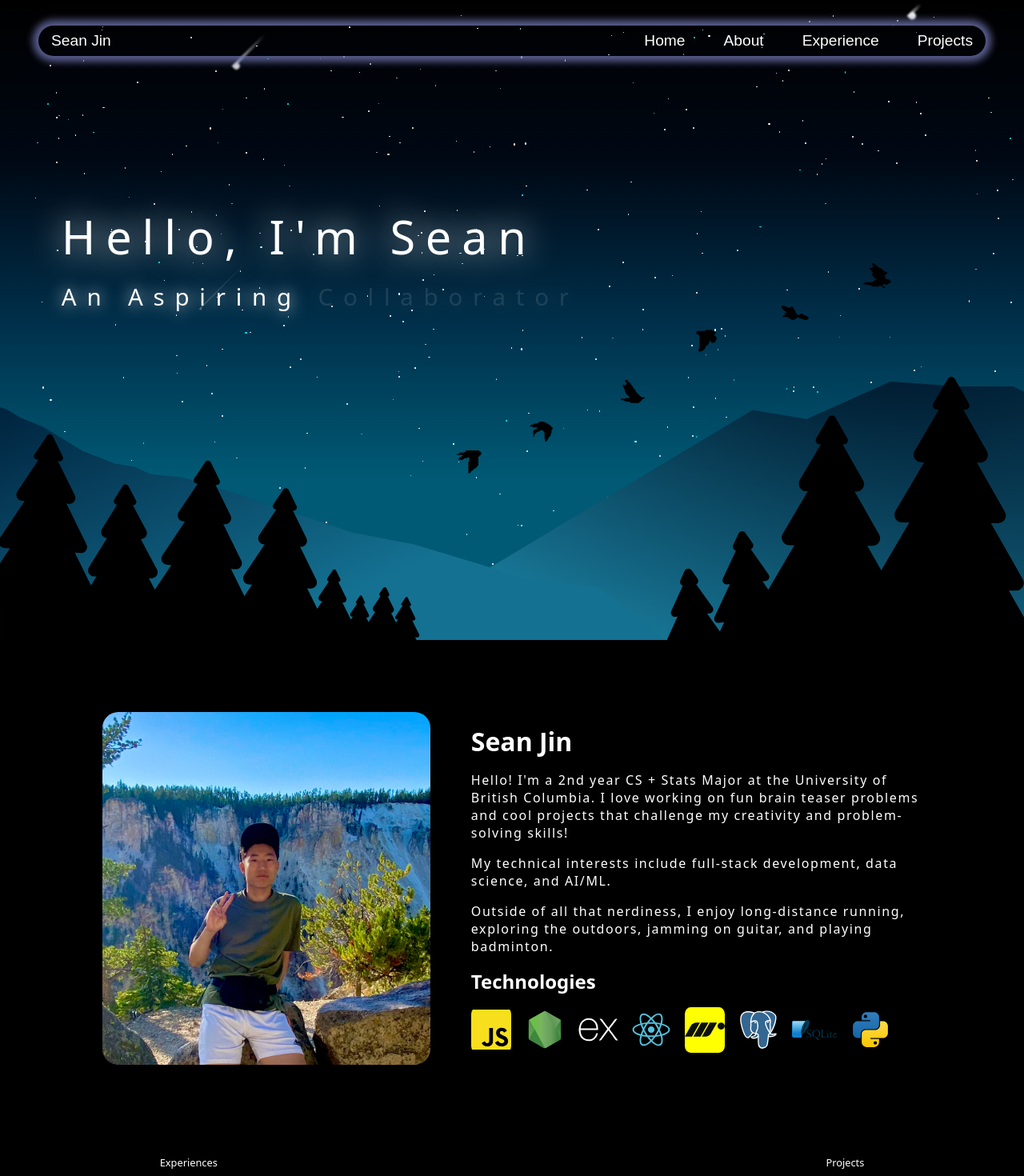
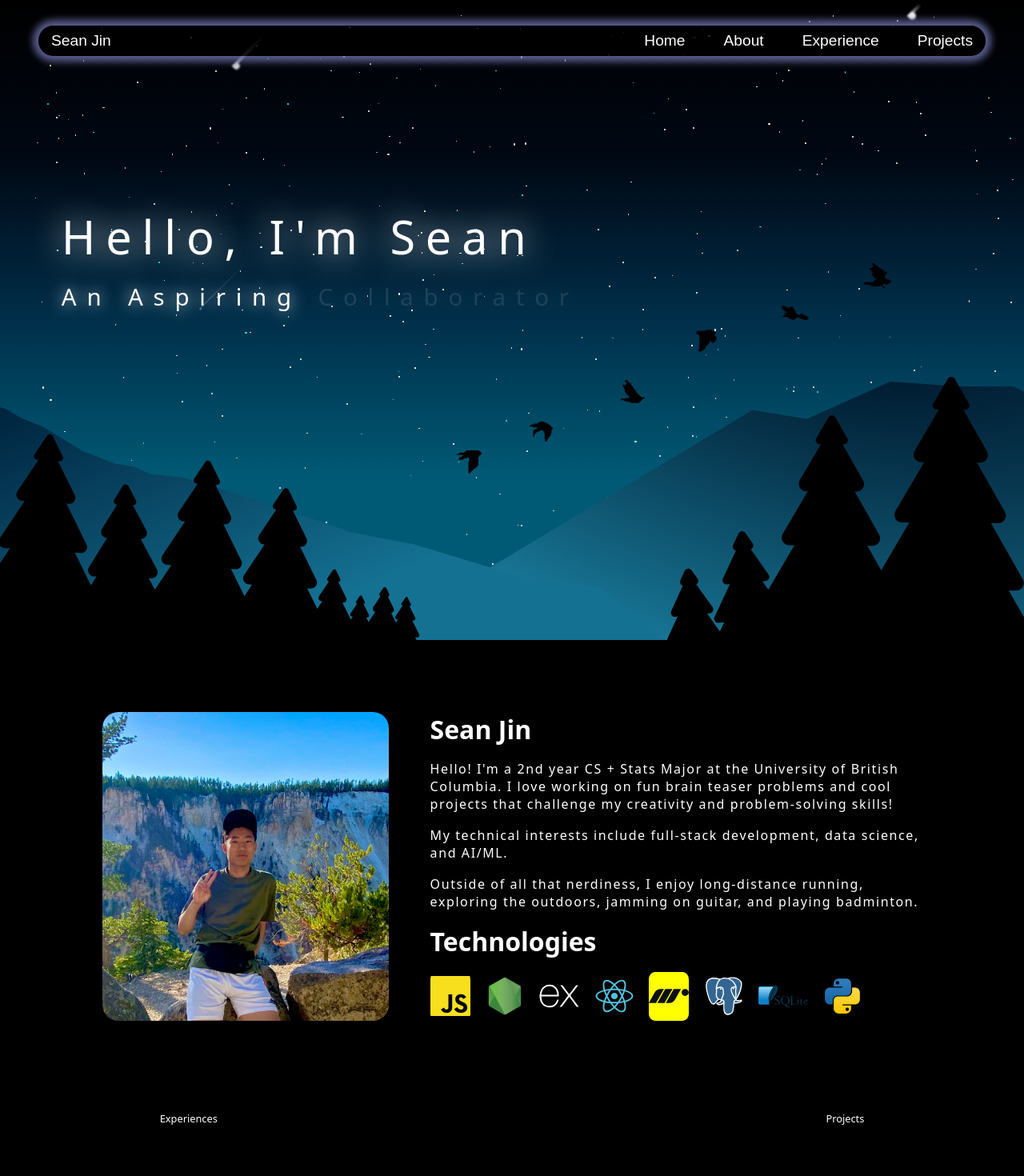
Before and after one commit to seanxjin/Personal-Website, a React (Vite) app in the folder client/: page /#/ in a window 1280 px wide. Shown: the top 1470 px of the page at 80% size. Built offline with nearby package versions, Linux system fonts and the light colour scheme; a web font is replaced by a local one.

Commit message:
Fixed some minor issues

```diff
--- a/client/src/components/About.css
+++ b/client/src/components/About.css
@@ -38,7 +38,7 @@
 #about-content-container {
     display: flex;
     flex-direction: column;
-    justify-content: center;
+    justify-content: space-between;
     gap: 1rem;
 }
 
--- a/client/src/components/About.jsx
+++ b/client/src/components/About.jsx
@@ -23,7 +23,7 @@ export default function About() {
                     alt="Profile Pic"
                     style={{
                         objectFit: "cover",
-                        width: "40%",
+                        width: "35%",
                         height: "auto",
                         borderRadius: "20px"
                     }}
@@ -70,12 +70,12 @@ export default function About() {
                         transition={{ duration: 1, delay: 0.9, type: "tween", ease: "easeOut" }}>
                         Outside of all that nerdiness, I enjoy long-distance running, exploring the outdoors, jamming on guitar, and playing badminton.
                     </motion.p>
-                    <motion.h2
+                    <motion.h1
                         variants={{
                             hidden: { opacity: 0, x: 200 },
                             inView: { opacity: 1, x: 0 }
                         }}
-                        transition={{ duration: 1, delay: 1.2, type: "tween", ease: "easeOut" }}>Technologies</motion.h2>
+                        transition={{ duration: 1, delay: 1.2, type: "tween", ease: "easeOut" }}>Technologies</motion.h1>
                     <motion.div
                         variants={{
                             hidden: { opacity: 0 },
@@ -93,7 +93,7 @@ export default function About() {
                     </motion.div>
                 </motion.div>
             </div>
-            <div style={{width: "100%", display: "flex", justifyContent: "space-between", marginTop: "10%"}}>
+            <div style={{ width: "100%", display: "flex", justifyContent: "space-between", marginTop: "10%" }}>
                 <Button1 name="Experiences" link="/experience" left={true} />
                 <Button1 name="Projects" link="/projects" left={false} />
             </div>
--- a/client/src/components/Navbar.css
+++ b/client/src/components/Navbar.css
@@ -24,8 +24,7 @@
     width: 90%;
     border-radius: 50px;
     padding: 0.5rem 1rem;
-    background-color: black;
-    background: transparent;
+    background-color: rgba(0, 0, 0, 0.8);
     box-shadow: 0px 0px 10px 7px rgba(112, 118, 177, 0.8);
 }
 
--- a/client/src/index.css
+++ b/client/src/index.css
@@ -11,6 +11,7 @@ body {
     height: auto;
     max-width: 100vw;
     overflow-y: scroll;
+    background-color: black;
 }
 
 * {
```
